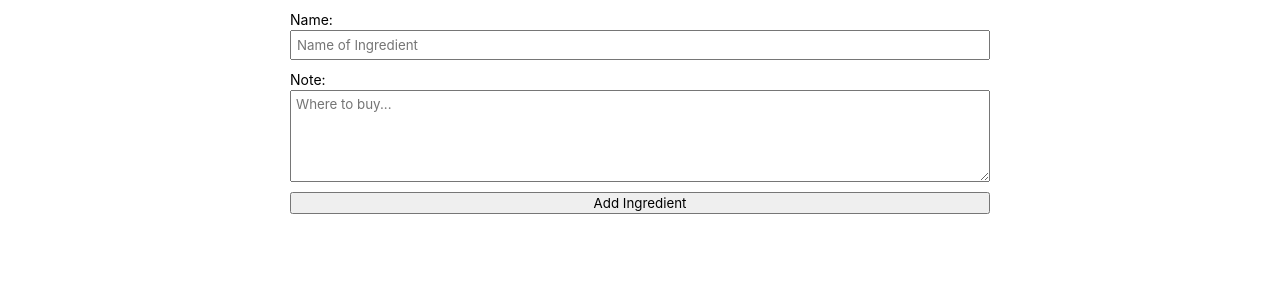
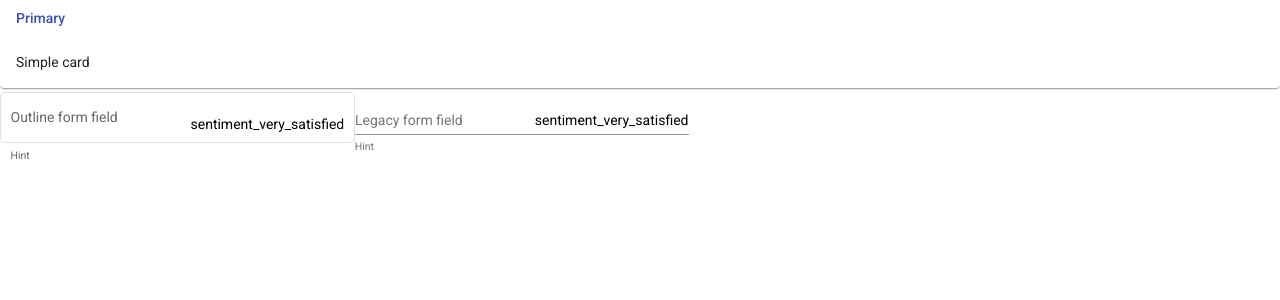
Before and after one commit to tw258/cookbook, an Angular app: page / in a window 1280 px wide. Shown: the top 300 px of the page. Built offline with nearby package versions, Linux system fonts and the light colour scheme.

Commit message:
import required material components

```diff
--- a/src/app/app.component.html
+++ b/src/app/app.component.html
@@ -1,3 +1,17 @@
 <div class="container">
-  <app-ingredient-form></app-ingredient-form>
+  <button mat-button color="primary">Primary</button>
+  <mat-card>Simple card</mat-card>
+  <mat-form-field appearance="outline">
+    <mat-label>Outline form field</mat-label>
+    <input matInput placeholder="Placeholder" />
+    <mat-icon matSuffix>sentiment_very_satisfied</mat-icon>
+    <mat-hint>Hint</mat-hint>
+  </mat-form-field>
+
+  <mat-form-field appearance="legacy">
+    <mat-label>Legacy form field</mat-label>
+    <input matInput placeholder="Placeholder" />
+    <mat-icon matSuffix>sentiment_very_satisfied</mat-icon>
+    <mat-hint>Hint</mat-hint>
+  </mat-form-field>
 </div>
--- a/src/app/app.module.ts
+++ b/src/app/app.module.ts
@@ -4,10 +4,11 @@ import { BrowserModule } from '@angular/platform-browser';
 import { AppComponent } from './app.component';
 import { IngredientFormComponent } from './ingredient-form/ingredient-form.component';
 import { BrowserAnimationsModule } from '@angular/platform-browser/animations';
+import { SharedModule } from './shared/shared.module';
 
 @NgModule({
   declarations: [AppComponent, IngredientFormComponent],
-  imports: [BrowserModule, BrowserAnimationsModule],
+  imports: [BrowserModule, BrowserAnimationsModule, SharedModule],
   providers: [],
   bootstrap: [AppComponent],
 })
--- a/src/styles.css
+++ b/src/styles.css
@@ -1,4 +1,4 @@
-body {
+/* body {
   margin: 0;
 }
 
@@ -20,7 +20,13 @@ body * {
 input,
 textarea {
   padding: 5px;
+} */
+
+html,
+body {
+  height: 100%;
 }
-
-html, body { height: 100%; }
-body { margin: 0; font-family: Roboto, "Helvetica Neue", sans-serif; }
+body {
+  margin: 0;
+  font-family: Roboto, 'Helvetica Neue', sans-serif;
+}
```
Also changed, not shown: src/app/shared/material/material.module.ts (added, +11 -0 lines), src/app/shared/shared.module.ts (added, +7 -0 lines).
